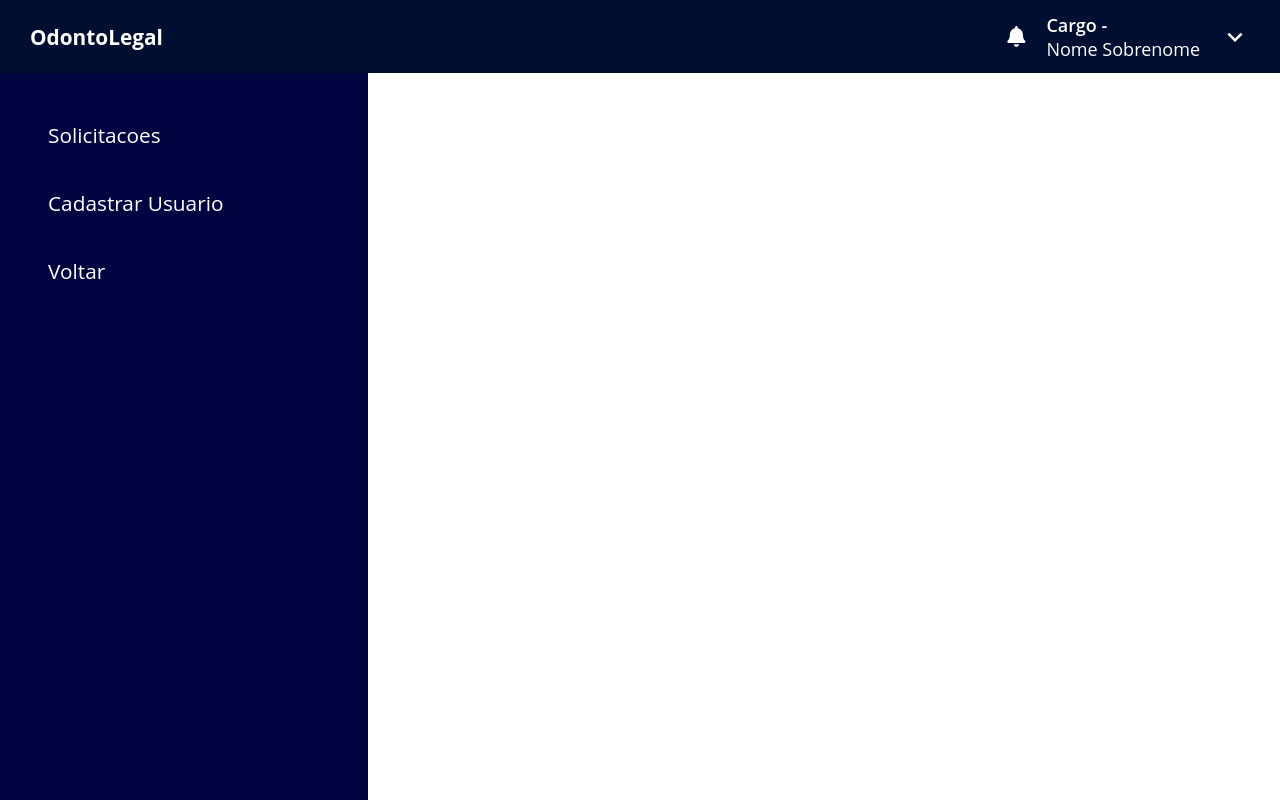
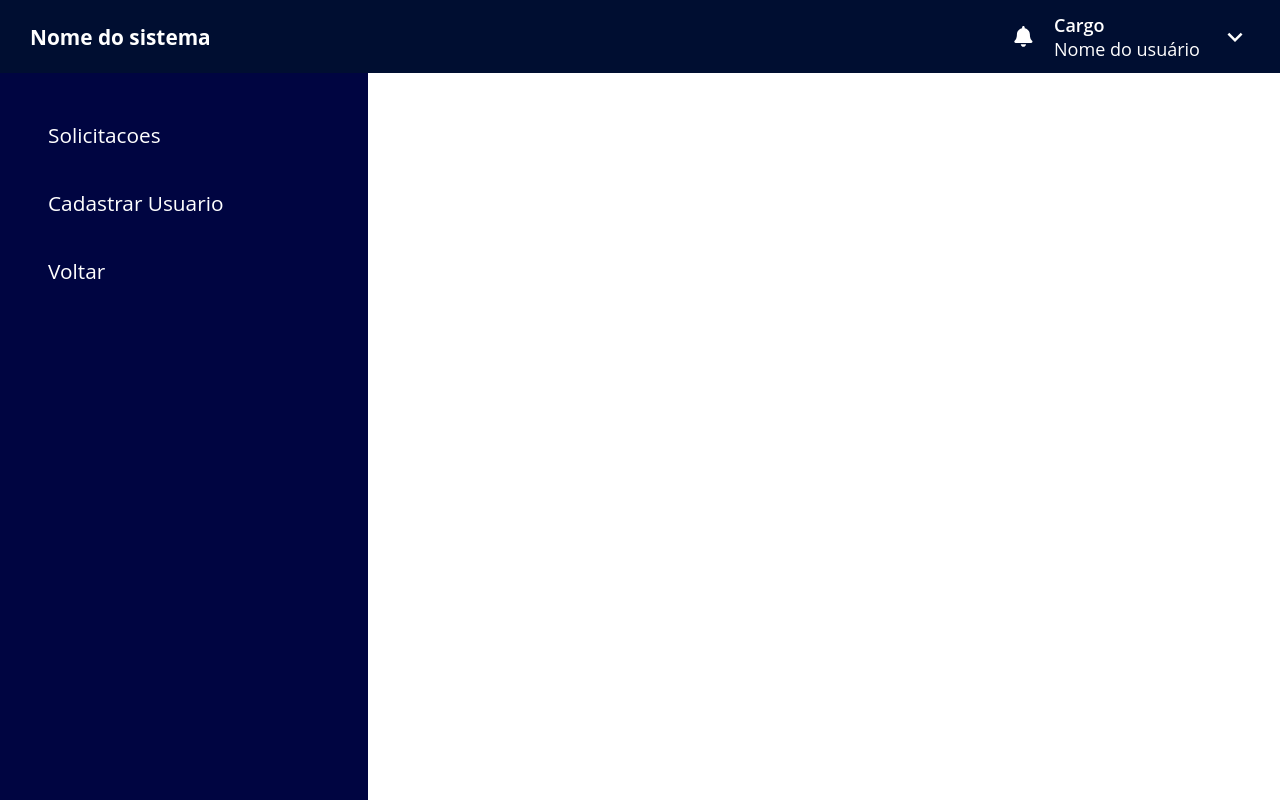
Before and after one commit to fernandesmelo/projeto-integrador-terceiro-periodo, a React app in the folder projeto-integrador/: page /admin in a window 1280 px wide. Built offline with nearby package versions, Linux system fonts and the light colour scheme; the HTML template or start-up script is replaced by a standard one.

Commit message:
refatoração: melhora a legibilidade do componente Header e remove código comentado

```diff
--- a/projeto-integrador/src/components/header/Header.jsx
+++ b/projeto-integrador/src/components/header/Header.jsx
@@ -1,29 +1,24 @@
-import { useState } from 'react';
-import styles from './Header.module.css'
+import { useState } from "react";
+import styles from "./Header.module.css";
 import { FaBell } from "react-icons/fa";
 import { MdOutlineKeyboardArrowDown } from "react-icons/md";
 
 const Header = () => {
-
-    const [ativarMenu, setAtivarMenu] = useState(false)
+  const [ativarMenu, setAtivarMenu] = useState(false);
 
   return (
     <div className={styles.content}>
-            <p>OdontoLegal</p>
+      <p>Nome do sistema</p>
       <div className={styles.info}>
         <FaBell />
-                    {/* <img src="" alt="" className={styles.photo} /> */}
         <div>
-                        <p className={styles.role}>Cargo -</p>
-                        <p className={styles.name}>Nome Sobrenome</p>
+          <p className={styles.role}>Cargo</p>
+          <p className={styles.name}>Nome do usuário</p>
         </div>
-                    <MdOutlineKeyboardArrowDown
-                    size={30}
-                    onClick={() => setAtivarMenu(!ativarMenu)}
-                    />
+        <MdOutlineKeyboardArrowDown size={30} onClick={() => setAtivarMenu(!ativarMenu)} />
       </div>
     </div>
-    )
-}
+  );
+};
 
-export default Header
+export default Header;
```
Lines whose indentation alone changed are shown as unchanged.
